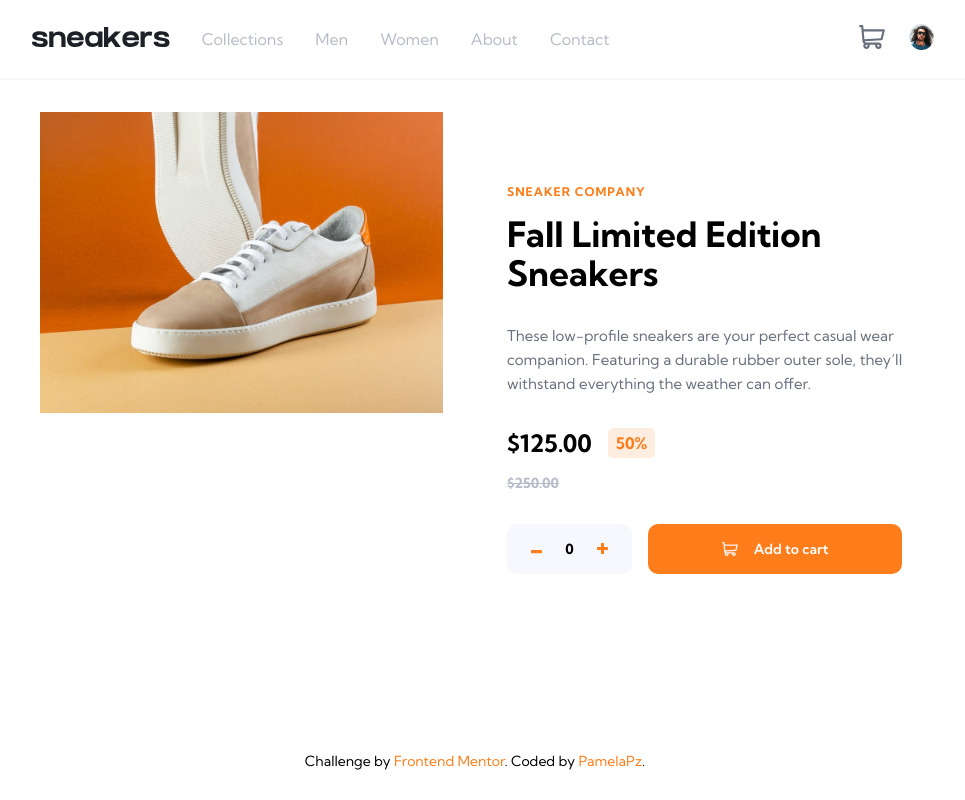
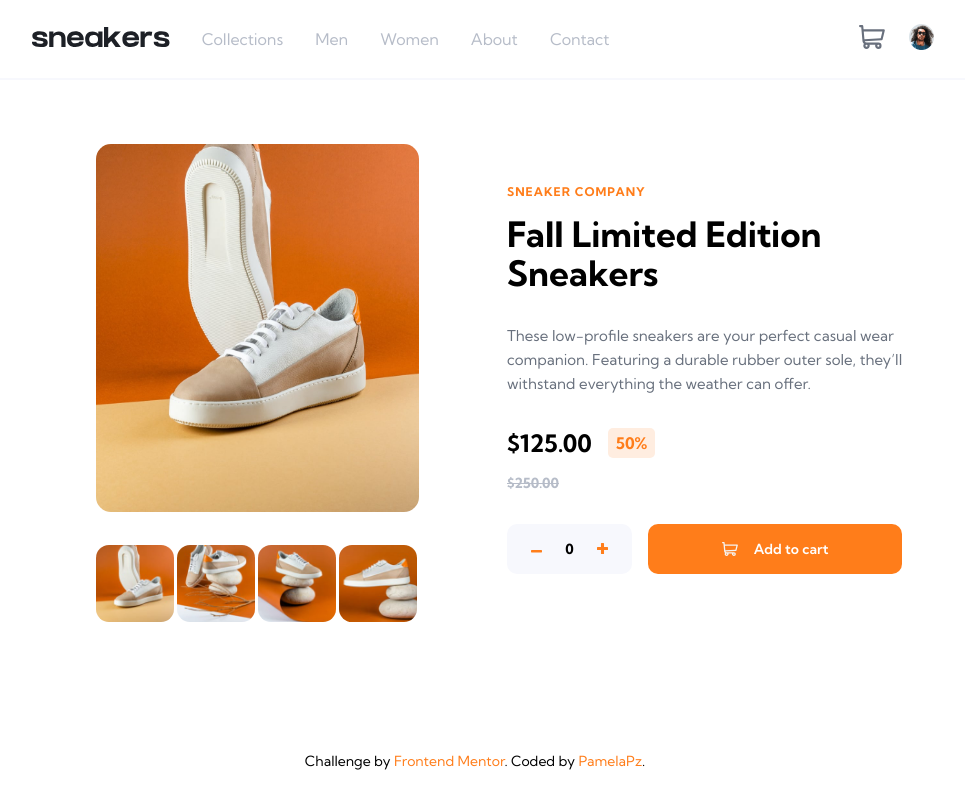
Before and after one commit to PamelaPz/ecommerce-product, a React (Create React App) app: page / in a window 1280 px wide. Shown: the whole page, without its empty margins (165-1130 px from the left). Built offline with nearby package versions, Linux system fonts and the light colour scheme.

Commit message:
add carousel and gallery

```diff
--- a/package.json
+++ b/package.json
@@ -10,6 +10,7 @@
     "react-dom": "^18.1.0",
     "react-scripts": "5.0.1",
     "sass": "^1.52.2",
+    "swiper": "^8.2.4",
     "web-vitals": "^2.1.4"
   },
   "scripts": {
--- a/src/assets/styles/index.sass
+++ b/src/assets/styles/index.sass
@@ -102,12 +102,84 @@ li
       &-logo
         margin: 0 1rem
   &-imagesProduct
-    height: 18.8rem
-    width: 100%
-    background-image: url("../images/image-product-1.jpg")
-    background-size: cover
-    background-repeat: no-repeat
-    background-position: bottom -1cm center
+    &-carrousel
+      display: block
+      height: 18.8rem
+      width: 100%
+      @media screen and (min-width: 768px)
+        margin-top: 20%
+        height: 25rem
+      @media screen and (min-width: 1023px)
+        display: none
+      img
+        width: 100%
+        margin-top: -1rem
+      .swiper-button-next, .swiper-button-prev
+        height: 40px
+        width: 40px
+        color: $black
+        background-color: $white
+        border-radius: 2rem
+        &:after
+          content: ""
+          background-size: contain
+          background-repeat: no-repeat
+          height: 20px
+          width: 100%
+      .swiper-button-prev:after
+        background-image: url("../images/icon-previous.svg")
+        background-position: 11px center
+      .swiper-button-next:after
+        background-image: url("../images/icon-next.svg")
+        background-position: 14px center
+    &-photos
+      height: 100%
+      max-width: 80%
+      margin: 2rem 1.5rem auto auto
+      @media screen and (max-width: 1024px)
+        display: none
+      @media screen and (min-width: 1024px)
+        display: block
+
+      .show
+        &-product
+          height: 23rem
+          border-radius: 15px
+          overflow: hidden
+          img
+            width: 100%
+            min-height: 23rem
+        &-products
+          width: 100%
+          margin: 2rem 0
+          display: flex
+          justify-content: space-between
+          align-items: center
+          &-select
+            height: 5rem
+            width: 5rem
+            cursor: pointer
+            position: relative
+            span
+              top: -1px
+              bottom: 0
+              border-radius: 15px
+              left: -2px
+              right: 0
+              border: 2px solid transparent
+              // background: $orange
+              overflow: hidden
+              position: absolute
+            img
+              height: 5rem
+              width: 5rem
+              background-color: $white
+              transition: .3s ease-out
+          .active, &-select:hover
+            span
+              border-color: $orange
+              img
+                opacity: .4
 
   &-information
     margin: 1rem 1.5rem
@@ -210,6 +282,8 @@ li
           width: 14px
           @media screen and (min-width: 1024px)
             width: 11px
+      &-minus
+        padding-bottom: 1.5px
       &-add
         background-color: $orange
         color: $white
--- a/src/components/App.js
+++ b/src/components/App.jsx
@@ -5,6 +5,8 @@ import cart from "../assets/images/icon-cart.svg"
 import minus from "../assets/images/icon-minus.svg"
 import plus from "../assets/images/icon-plus.svg"
 import Categories from "./categories"
+import Carrusel from "./carrusel"
+import Photos from "./photos"
 
 function App() {
   return (
@@ -37,7 +39,8 @@ function App() {
       </header>
       <main>
         <div className="container-imagesProduct">
-          <div className="carrusel-images"></div>
+          <Carrusel class="container-imagesProduct-carrousel" />
+          <Photos />
         </div>
         <div className="container-information">
           <h5>Sneaker Company</h5>
--- /dev/null
+++ b/src/components/carrusel.jsx
@@ -0,0 +1,27 @@
+import React from "react";
+import product1 from "../assets/images/image-product-1.jpg"
+import product2 from "../assets/images/image-product-2.jpg"
+import product3 from "../assets/images/image-product-3.jpg"
+import product4 from "../assets/images/image-product-4.jpg"
+// Import Swiper React components
+import { Swiper, SwiperSlide } from "swiper/react";
+
+// Import Swiper styles
+import "swiper/css";
+import "swiper/css/navigation";
+
+// import required modules
+import { Navigation } from "swiper";
+
+export default function Carrusel(props) {
+  return (
+    <>
+      <Swiper navigation={true} modules={[Navigation]} className={props.class}>
+        <SwiperSlide><img src={product1} alt="product-1" /></SwiperSlide>
+        <SwiperSlide><img src={product2} alt="product-2" /></SwiperSlide>
+        <SwiperSlide><img src={product3} alt="product-3" /></SwiperSlide>
+        <SwiperSlide><img src={product4} alt="product-4" /></SwiperSlide>
+      </Swiper>
+    </>
+  );
+}
--- /dev/null
+++ b/src/components/photos.jsx
@@ -0,0 +1,24 @@
+import thumbnail1 from "../assets/images/image-product-1-thumbnail.jpg"
+import thumbnail2 from "../assets/images/image-product-2-thumbnail.jpg"
+import thumbnail3 from "../assets/images/image-product-3-thumbnail.jpg"
+import thumbnail4 from "../assets/images/image-product-4-thumbnail.jpg"
+import product1 from "../assets/images/image-product-1.jpg"
+import product2 from "../assets/images/image-product-2.jpg"
+import product3 from "../assets/images/image-product-3.jpg"
+import product4 from "../assets/images/image-product-4.jpg"
+
+function Photos(params) {
+    return (
+        <div className="container-imagesProduct-photos">
+            <div className="show-product"><img src={product1} alt="" /></div>
+            <ul className="show-products">
+              <li className="show-products-select"><span><img src={thumbnail1} alt="" /></span></li>
+              <li className="show-products-select"><span><img src={thumbnail2} alt="" /></span></li>
+              <li className="show-products-select"><span><img src={thumbnail3} alt="" /></span></li>
+              <li className="show-products-select"><span><img src={thumbnail4} alt="" /></span></li>
+            </ul>
+        </div>
+    )
+}
+
+export default Photos;
```
Also changed, not shown: 1 other file (tests, documents, lock files or other folders).
